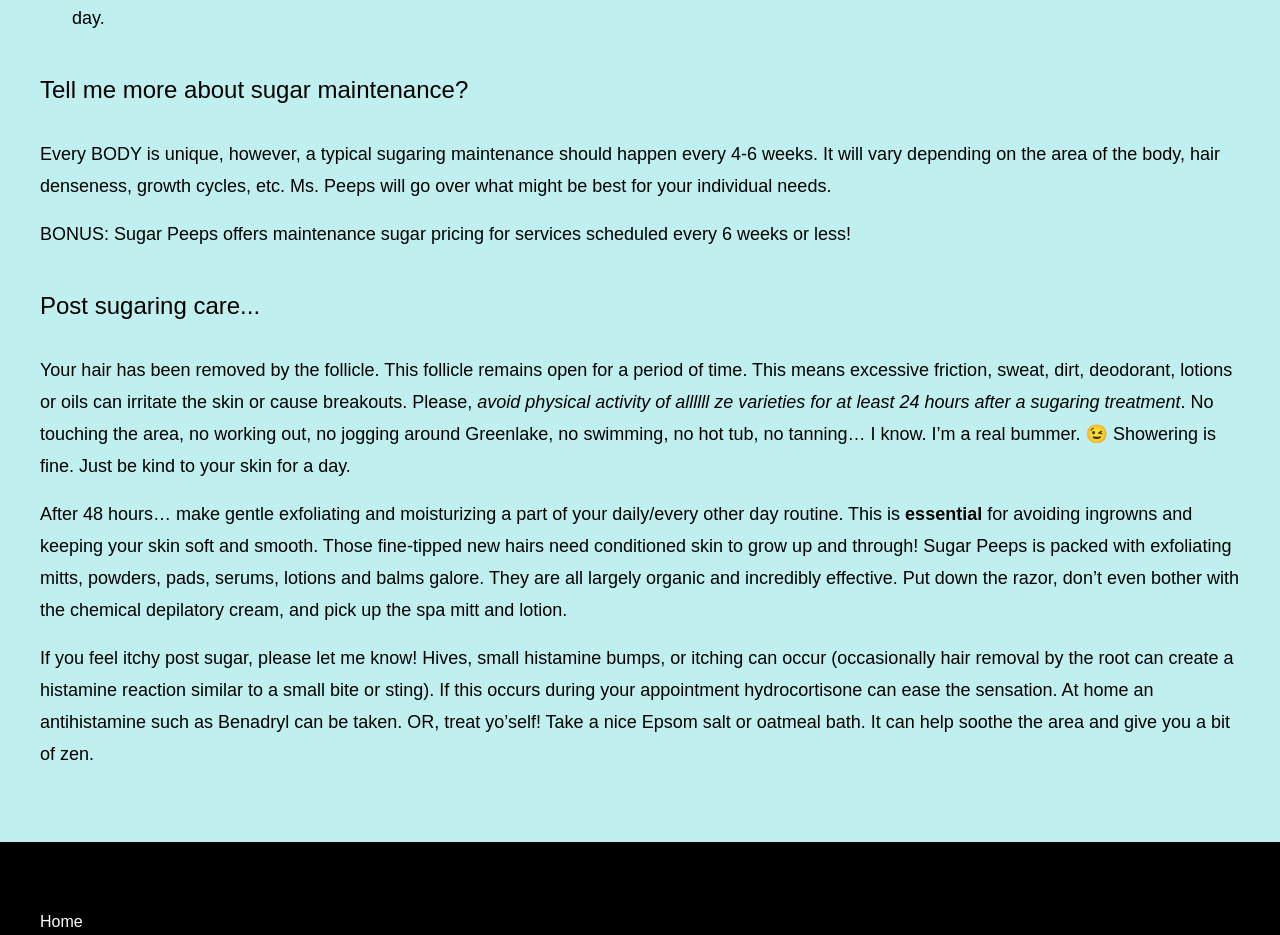
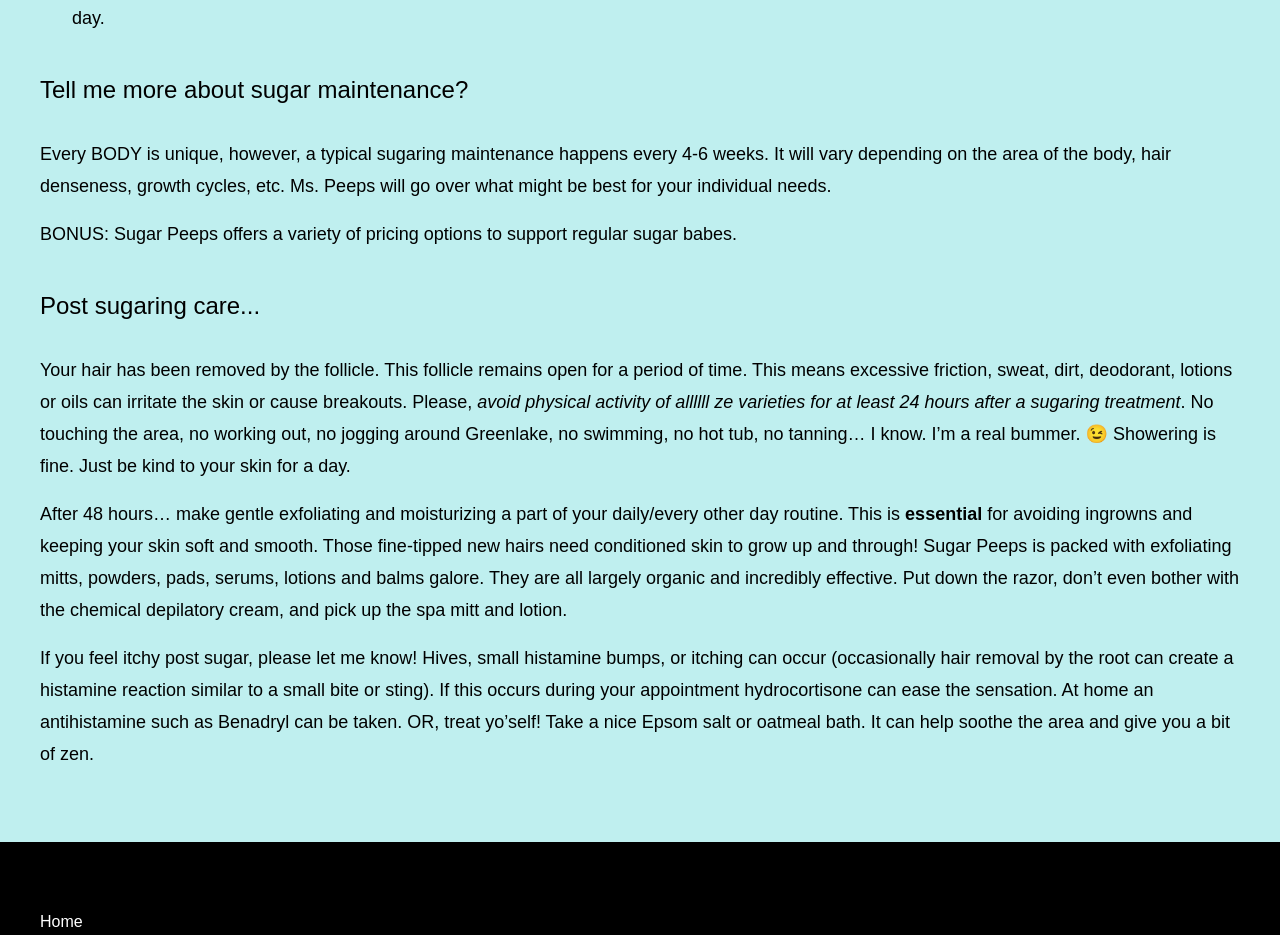
Before and after one commit to SugarPeeps/SugarPeeps.github.io, a Next.js app: page /sugar in a window 1280 px wide. Shown: the part 2520-3455 px from the top of the page. Built offline with nearby package versions, Linux system fonts and the light colour scheme; a web font is replaced by a local one.

Commit message:
changed maintenance wording on sugar pg

```diff
--- a/src/app/sugar/page.tsx
+++ b/src/app/sugar/page.tsx
@@ -131,14 +131,13 @@
 
         <h2>Tell me more about sugar maintenance?</h2>
         <p>
-          Every BODY is unique, however, a typical sugaring maintenance should
-          happen every 4-6 weeks. It will vary depending on the area of the
+          Every BODY is unique, however, a typical sugaring maintenance
+          happens every 4-6 weeks. It will vary depending on the area of the
           body, hair denseness, growth cycles, etc. Ms. Peeps will go over what
           might be best for your individual needs.
         </p>
         <p>
-          BONUS: Sugar Peeps offers maintenance sugar pricing for services
-          scheduled every 6 weeks or less!
+          BONUS: Sugar Peeps offers a variety of pricing options to support regular sugar babes.
         </p>
 
         <h2>Post sugaring care...</h2>
```
